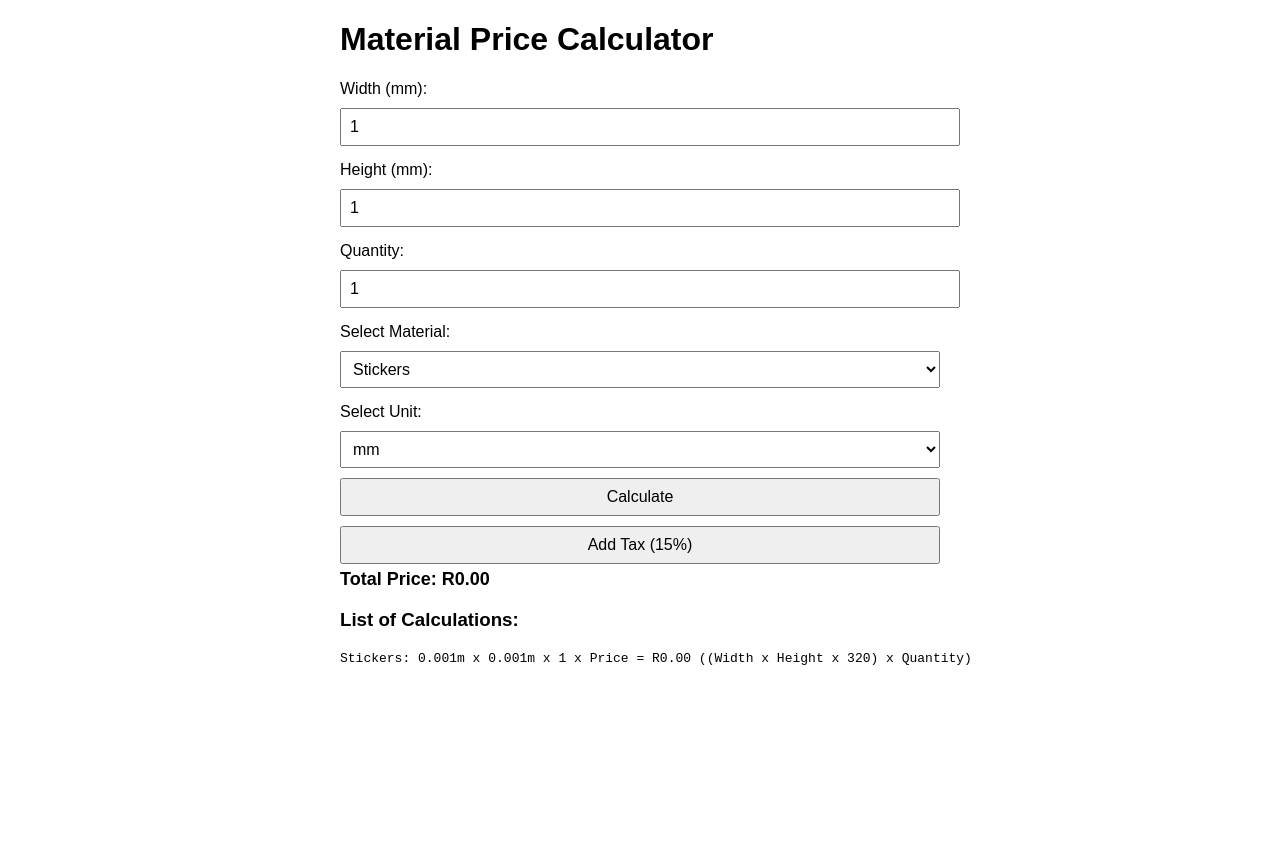
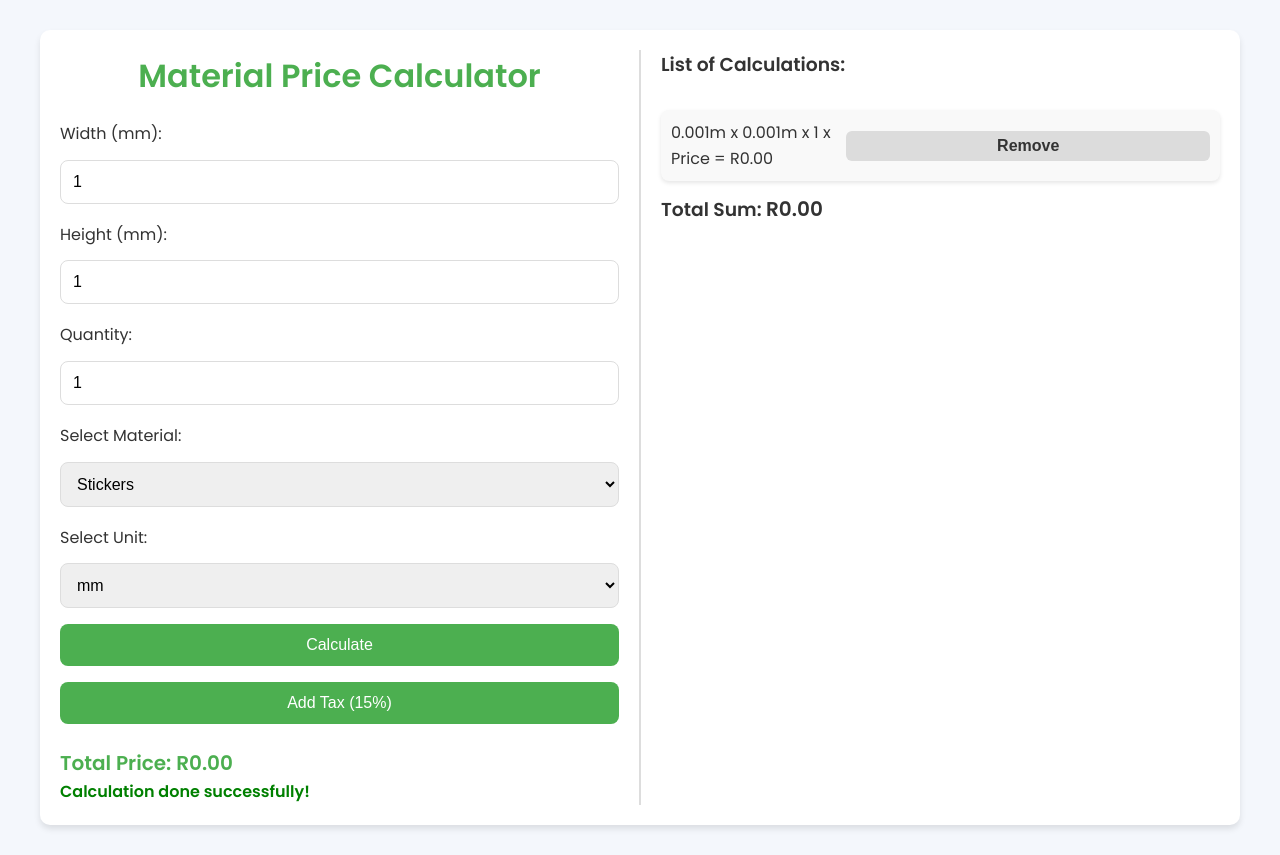
Before and after one commit to blenderoptimum/calculator, a plain HTML site: page index.html in a window 1280 px wide. Both pictures are taken after a click on the button "Calculate". Before the commit the page ends 800 px from the top, so only its background shows below. Drawn offline with Linux system fonts and the light colour scheme.

Commit message:
Update index.html

```diff
--- a/index.html
+++ b/index.html
@@ -4,47 +4,163 @@
   <meta charset="UTF-8">
   <meta name="viewport" content="width=device-width, initial-scale=1.0">
   <title>Material Price Calculator</title>
+  <link href="https://fonts.googleapis.com/css2?family=Poppins:wght@300;400;600&display=swap" rel="stylesheet">
   <style>
+    /* General reset */
+    * {
+      margin: 0;
+      padding: 0;
+      box-sizing: border-box;
+    }
     body {
-      font-family: Arial, sans-serif;
-      margin: 20px;
+      font-family: 'Poppins', sans-serif;
+      background-color: #f4f7fc;
+      color: #333;
+      line-height: 1.6;
+      padding: 30px;
     }
+
     .container {
-      max-width: 600px;
+      display: flex;
+      max-width: 1200px;
       margin: 0 auto;
+      background-color: #fff;
+      padding: 20px;
+      border-radius: 10px;
+      box-shadow: 0 4px 6px rgba(0, 0, 0, 0.1);
     }
+
+    .left-side {
+      flex: 1;
+      padding-right: 20px;
+      border-right: 2px solid #ddd;
+    }
+
+    .right-side {
+      flex: 1;
+      padding-left: 20px;
+    }
+
+    h1 {
+      text-align: center;
+      color: #4CAF50;
+      font-weight: 600;
+      margin-bottom: 20px;
+    }
+
     label {
       display: block;
       margin: 10px 0 5px;
+      font-weight: 500;
     }
+
     input, select, button {
       width: 100%;
-      padding: 8px;
-      margin: 5px 0;
+      padding: 12px;
+      margin: 8px 0;
       font-size: 16px;
+      border-radius: 8px;
+      border: 1px solid #ddd;
+      transition: 0.3s ease;
     }
-    #result {
+
+    input:focus, select:focus {
+      outline: none;
+      border-color: #4CAF50;
+    }
+
+    button {
+      background-color: #4CAF50;
+      color: #fff;
+      border: none;
+      cursor: pointer;
+    }
+
+    button:hover {
+      background-color: #45a049;
+    }
+
+    #result, #totalSum {
+      font-size: 20px;
       font-weight: bold;
-      font-size: 18px;
+      color: #4CAF50;
+      margin-top: 15px;
     }
+
+    .info, .error {
+      font-weight: bold;
+      margin-top: 10px;
+    }
+
+    .info {
+      color: green;
+    }
+
+    .error {
+      color: red;
+    }
+
+    .calculation-item {
+      display: flex;
+      justify-content: space-between;
+      align-items: center;
+      margin-bottom: 12px;
+      padding: 10px;
+      background-color: #f9f9f9;
+      border-radius: 8px;
+      box-shadow: 0 2px 4px rgba(0, 0, 0, 0.1);
+    }
+
+    .remove-btn {
+      background-color: #dcdcdc; /* Subtle gray color */
+      color: #333;
+      border: none;
+      padding: 6px 12px;
+      cursor: pointer;
+      border-radius: 6px;
+      font-weight: bold;
+      transition: background-color 0.3s ease;
+    }
+
+    .remove-btn:hover {
+      background-color: #b3b3b3; /* Slightly darker gray on hover */
+    }
+
     #calculations {
+      margin-top: 30px;
+    }
+
+    #totalSum {
       margin-top: 20px;
+      color: #333;
+    }
+
+    @media (max-width: 768px) {
+      .container {
+        flex-direction: column;
+        padding: 15px;
+      }
+      .left-side, .right-side {
+        flex: unset;
+        padding: 10px;
+      }
     }
   </style>
 </head>
 <body>
   <div class="container">
+    <div class="left-side">
       <h1>Material Price Calculator</h1>
 
       <!-- Inputs -->
       <label for="width">Width (mm):</label>
-    <input type="number" id="width" value="1">
+      <input type="number" id="width" value="1" placeholder="Enter width in mm">
 
       <label for="height">Height (mm):</label>
-    <input type="number" id="height" value="1">
+      <input type="number" id="height" value="1" placeholder="Enter height in mm">
 
       <label for="quantity">Quantity:</label>
-    <input type="number" id="quantity" value="1">
+      <input type="number" id="quantity" value="1" placeholder="Enter quantity">
 
       <label for="material">Select Material:</label>
       <select id="material">
@@ -66,16 +182,23 @@
       <button onclick="addTax()">Add Tax (15%)</button>
 
       <div id="result">Total Price: R0.00</div>
+      <div id="message"></div>
+    </div>
 
+    <div class="right-side">
       <h3>List of Calculations:</h3>
-    <pre id="calculations"></pre>
+      <div id="calculations"></div>
+
+      <h3>Total Sum: <span id="totalSum">R0.00</span></h3>
+    </div>
   </div>
 
   <script>
     let calculatedDetails = [];
+    let totalPriceBeforeTax = 0; // Track total price before tax
 
+    // Function to calculate the price
     function calculatePrice() {
-      // Get input values
       let width = parseFloat(document.getElementById('width').value);
       let height = parseFloat(document.getElementById('height').value);
       let quantity = parseInt(document.getElementById('quantity').value);
@@ -91,59 +214,78 @@
         height /= 1000;
       }
 
-      // Calculate price
       let price = 0;
-      let formula = "";
       if (material === "Stickers") {
         price = (width * height * 320) * quantity;
-        formula = "(Width x Height x 320) x Quantity";
       } else if (material === "Chromodeck") {
         price = (width * height * 150 * 1.4 * 1.15) * quantity;
-        formula = "(Width x Height x 150 x 1.4 x 1.15) x Quantity";
       } else if (material === "ABS") {
         price = (width * height * 100 * 1.4 * 1.15) * quantity;
-        formula = "(Width x Height x 100 x 1.4 x 1.15) x Quantity";
       } else if (material === "Correx") {
         price = (width * height * 100) * quantity;
-        formula = "(Width x Height x 100) x Quantity";
       }
 
-      // Update the result
-      document.getElementById('result').innerText = `Total Price: R${price.toFixed(2)}`;
-
-      // Store the calculation details
       let calculation = {
         material,
         width,
         height,
         quantity,
-        price,
-        formula
+        price
       };
+
       calculatedDetails.push(calculation);
+      totalPriceBeforeTax += price; // Update total price before tax
 
-      // Update calculations list
+      document.getElementById('result').innerText = `Total Price: R${totalPriceBeforeTax.toFixed(2)}`;
       updateCalculations();
+      document.getElementById('message').innerHTML = '<span class="info">Calculation done successfully!</span>';
     }
 
+    // Function to add tax to the final sum only
     function addTax() {
       if (calculatedDetails.length > 0) {
-        let lastCalculation = calculatedDetails[calculatedDetails.length - 1];
-        let priceWithTax = lastCalculation.price * 1.15;
-        lastCalculation.price = priceWithTax;
-        document.getElementById('result').innerText = `Total Price (with Tax): R${priceWithTax.toFixed(2)}`;
+        let totalWithTax = totalPriceBeforeTax * 1.15;
+        document.getElementById('result').innerText = `Total Price (with Tax): R${totalWithTax.toFixed(2)}`;
         updateCalculations();
+
+        document.getElementById('message').innerHTML = '<span class="info">Tax added successfully!</span>';
       } else {
-        alert("Please calculate the price first");
+        document.getElementById('message').innerHTML = '<span class="error">Please calculate the price first.</span>';
       }
     }
 
+    // Function to update the calculations list and show total sum
     function updateCalculations() {
-      let calculationsText = calculatedDetails.map(detail => {
-        return `${detail.material}: ${detail.width}m x ${detail.height}m x ${detail.quantity} x Price = R${detail.price.toFixed(2)} (${detail.formula})`;
-      }).join("\n");
+      let calculationsText = '';
+      calculatedDetails.forEach((detail, index) => {
+        calculationsText += `<div class="calculation-item">
+                              <div>${detail.width}m x ${detail.height}m x ${detail.quantity} x Price = R${detail.price.toFixed(2)}</div>
+                              <button class="remove-btn" onclick="removeCalculation(${index})">Remove</button>
+                             </div>`;
+      });
 
-      document.getElementById('calculations').innerText = calculationsText;
+      document.getElementById('calculations').innerHTML = calculationsText;
+
+      // Show the total sum before tax
+      document.getElementById('totalSum').innerText = `R${totalPriceBeforeTax.toFixed(2)}`;
+    }
+
+    // Function to remove a calculation from the list
+    function removeCalculation(index) {
+      let removedCalculation = calculatedDetails.splice(index, 1)[0];
+      totalPriceBeforeTax -= removedCalculation.price; // Adjust total price before tax
+      updateCalculations();
+      document.getElementById('message').innerHTML = '<span class="info">Calculation removed successfully!</span>';
+    }
+
+    // Function to clear the calculations
+    function clearCalculations() {
+      calculatedDetails = [];
+      totalPriceBeforeTax = 0; // Reset the total price before tax
+      document.getElementById('calculations').innerText = "";
+      document.getElementById('totalSum').innerText = "R0.00";
+      document.getElementById('result').innerText = "Total Price: R0.00";
+      document.getElementById('message').innerHTML = '<span class="info">All calculations cleared.</span>';
     }
   </script>
 </body>
```
Lines whose indentation alone changed are shown as unchanged.
